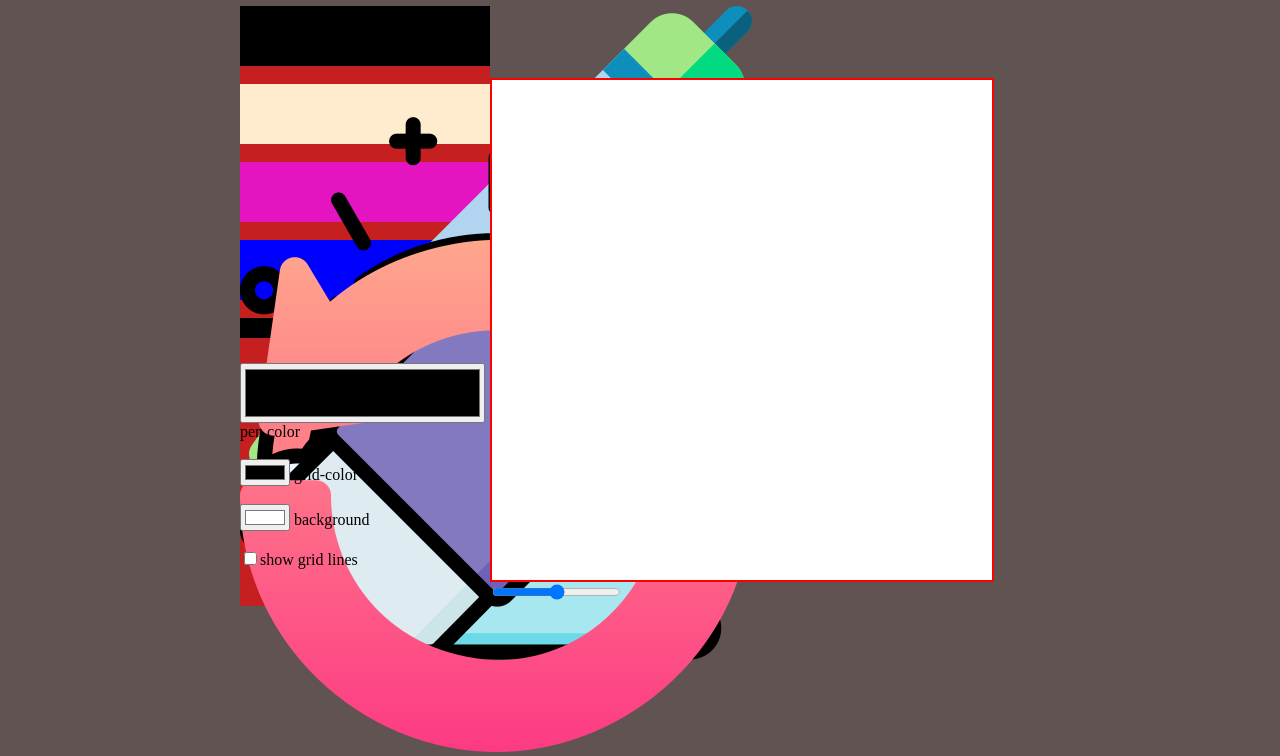
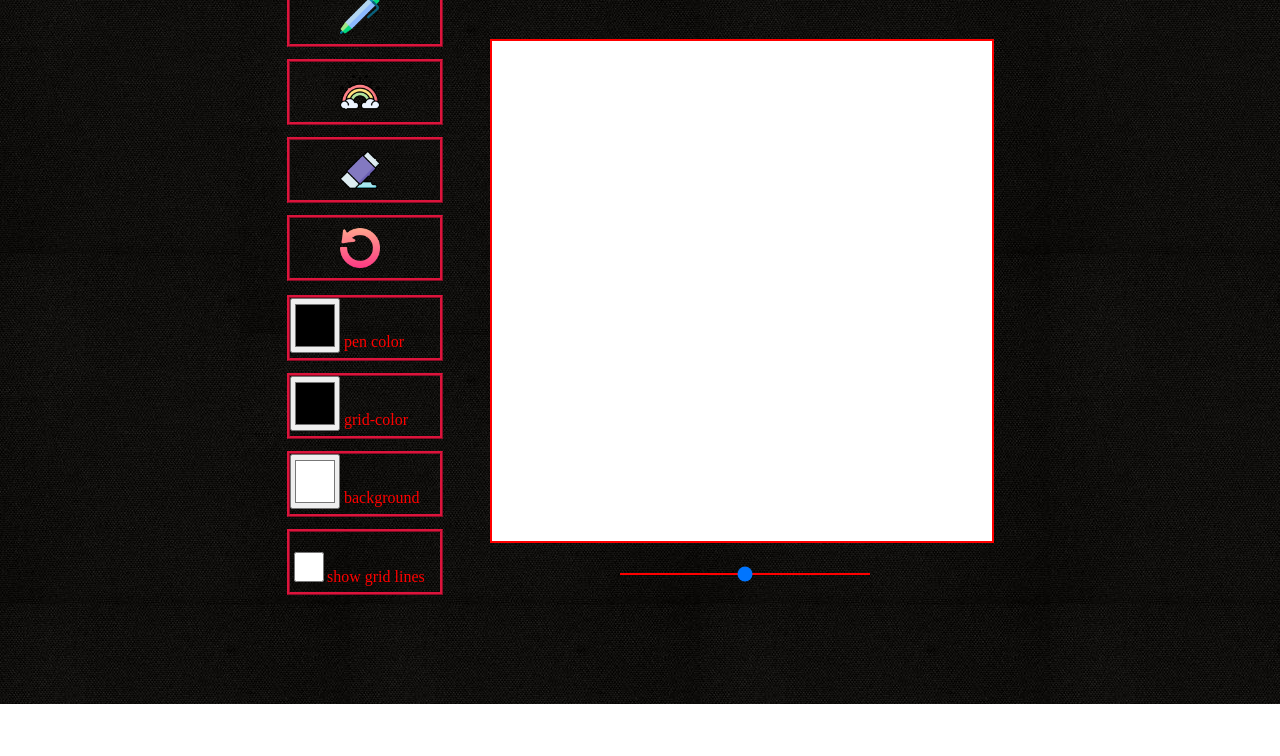
Before and after one commit to roshaan005/etch-a-sketch, a plain HTML site: page index.html in a window 1280 px wide. Shown: the part 96-852 px from the top of the page. After the commit the page ends 800 px from the top, so only its background shows below. Drawn offline with Linux system fonts and the light colour scheme.

Commit message:
added urls

```diff
--- a/styles.css
+++ b/styles.css
@@ -1,5 +1,15 @@
 body{
-    background-color: rgb(98, 83, 83);
+    background-image:url("pictures/Black Duck Cloth Canvas Fabric _ Hobby Lobby _ 627208.jpeg");
+
+}
+h2{
+    font-family: 'Press Start 2P', cursive;
+    color:red;
+    text-align: center;
+    margin-top: 50px;
+    font-size: 30px;
+    margin-left: 80px;
+
 }
 
 #container{
@@ -9,10 +19,11 @@ body{
     border:2px solid red;
     display:grid;
     margin:auto;
-    margin-top: 70px;
+
+}
 
 
-  }
+
 
 .grid-el{
     background-color:white;
@@ -20,70 +31,169 @@ body{
 
 
 #options{
-    background-color: rgb(197, 31, 31);
+    background-image:url("pictures/Black Duck Cloth Canvas Fabric _ Hobby Lobby _ 627208.jpeg");
     width:250px;
-    height:600px;
+    height:450px;
+   margin-bottom: 200px;
 
 }
 #main{
     display:flex;
-
     width:800px;
     height:600px;
     margin:auto;
     align-items: center;
-    margin-top:55px;
+
 }
 .black{
-    width:250px;
+    width:150px;
     height:60px;
-    background-color:black;
+    background-image:url("pictures/Black Duck Cloth Canvas Fabric _ Hobby Lobby _ 627208.jpeg");
     margin:auto;
+
+    outline-style: ridge;
+    outline-color: crimson;
+
+
 
 }
 .black:hover{
     outline-color:yellow;
     outline-style:ridge;
-    width:250px;
+
 
 }
 .rainbow:hover{
-    outline-color:yellow;
+    outline-color:palegreen;
     outline-style:ridge;
-    width:250px;
+
 }
 .rainbow{
-    width:250px;
+
     height:60px;
-    background-color: blanchedalmond;
+
     margin:auto;
+    width:150px;
+
+    outline-style: ridge;
+    outline-color: crimson;
+
+
 }
 .eraser{
     margin:auto;
-    width:250px;
+    width:150px;
     height:60px;
-    background-color: rgb(228, 20, 193);
+
+
+    outline-style: ridge;
+    outline-color: crimson;
 
 
 }
 .eraser:hover{
-    outline-color:yellow;
+    outline-color:greenyellow;
     outline-style:ridge;
-    width:250px;
+
 
 }
 .colorPick1{
-    width:245px;
-    height:60px;
-    margin-top:25px;
+    width:50px;
+    height:55px;
+
+
+
 }
+
+.background{
+    width:50px;
+    height:55px;
+
+}
+.containerColor{
+    width:50px;
+    height:55px;
+
+
+}
+
+
+
+li{
+    color: blue;
+    margin-top:3px;
+    margin-bottom: 3px;
+}
+
+
 .divider{
-    width:100%;
-    height:20px;
-    background-color: black;
+    width:90%;
+    height:2px;
+
 }
 .clear{
+    width:150px;
+    height:60px;
+
+
+    margin:auto;
+    outline-style: ridge;
+    outline-color: crimson;
+}
+.clear:hover{
+    outline-color: yellow;
+}
+#slider{
+   margin-left: 130px;
+   margin-top: 30px;
+   -webkit-appearance: none;
+   height:2px;
+   background: red ;
+
     width:250px;
+}
+#box{
+   margin-top:20px;
+
+   width:30px;
+   height:30px;
+
+}
+p{
+    margin-top: 30px;
+    color:red;
+
+}
+img{
+    width:40px;
+    height:40px;
+    margin-left: 50px;
+    margin-top:10px;
+
+
+}
+.inp{
+    width:150px;
     height:60px;
-    background-color: blue;
+
+    color:red;
+
+    outline-style: ridge;
+    outline-color: crimson;
+    margin:auto;
+
 }
+
+#colorpick:hover{
+    outline-color: rgb(29, 226, 177);
+
+}
+#contcolor:hover{
+    outline-color: rgb(196, 128, 236);
+}
+#backcolor:hover{
+    outline-color: powderblue;
+}
+#checkbtn:hover{
+    outline-color: rgb(203, 238, 122);
+}
```
